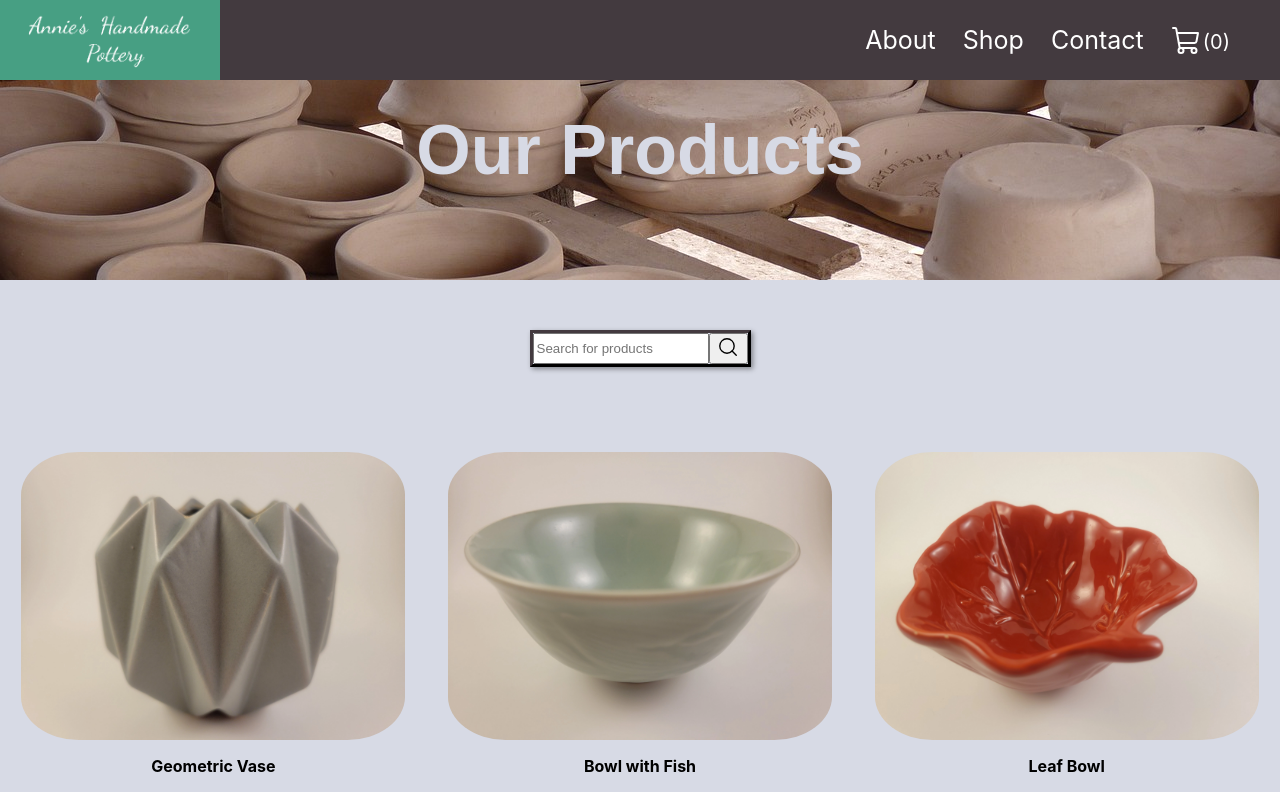
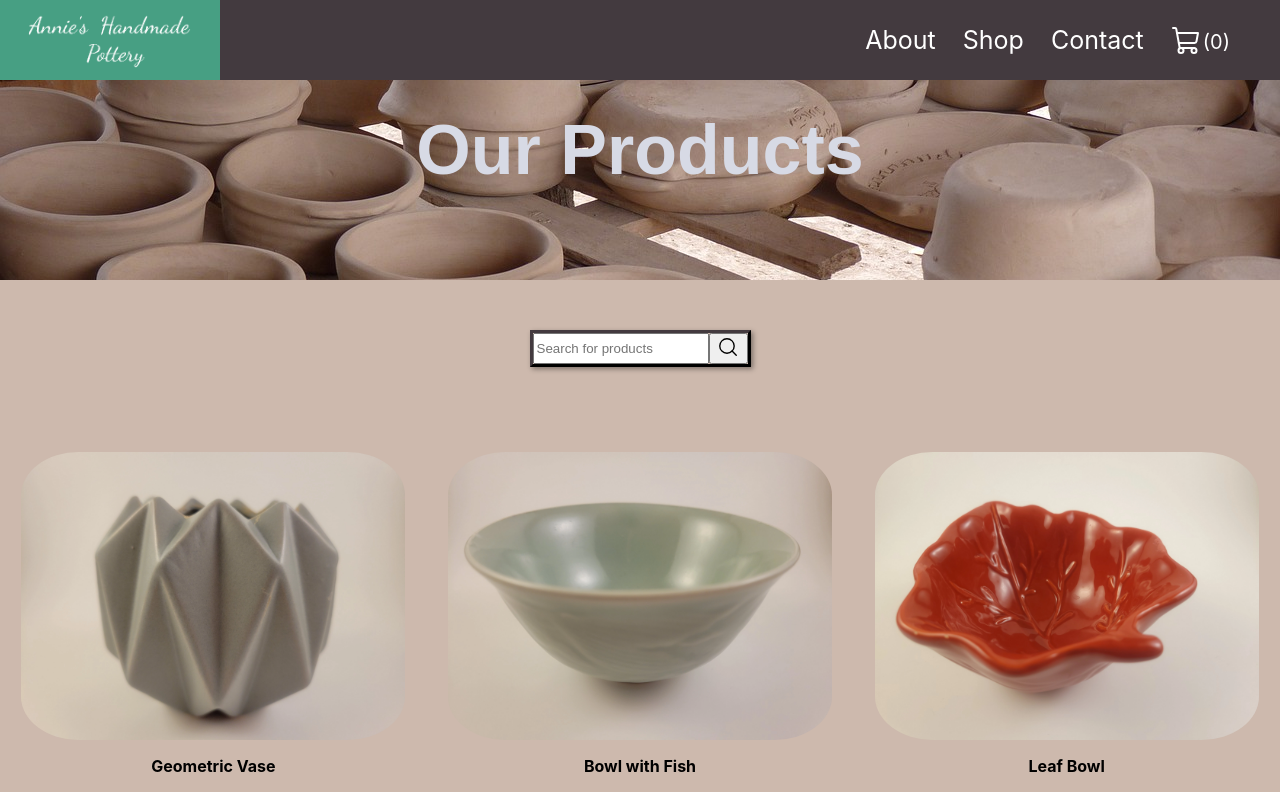
Before and after one commit to LaurenCummings/shop-project, a React (Create React App) app: page / in a window 1280 px wide. Shown: the top 792 px of the page. Built offline with nearby package versions, Linux system fonts and the light colour scheme.

Commit message:
Changed background color to match new banner image

```diff
--- a/src/index.css
+++ b/src/index.css
@@ -5,7 +5,7 @@ body {
     sans-serif;
   -webkit-font-smoothing: antialiased;
   -moz-osx-font-smoothing: grayscale;
-  background-color: rgb(215, 218, 229);
+  background-color: rgb(205, 185, 173);
 }
 
 code {
```
